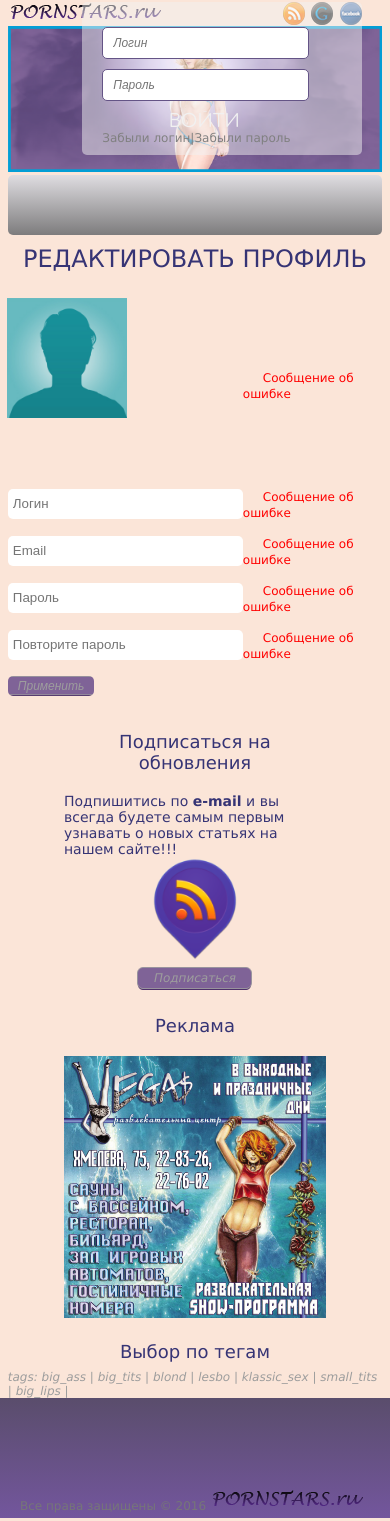
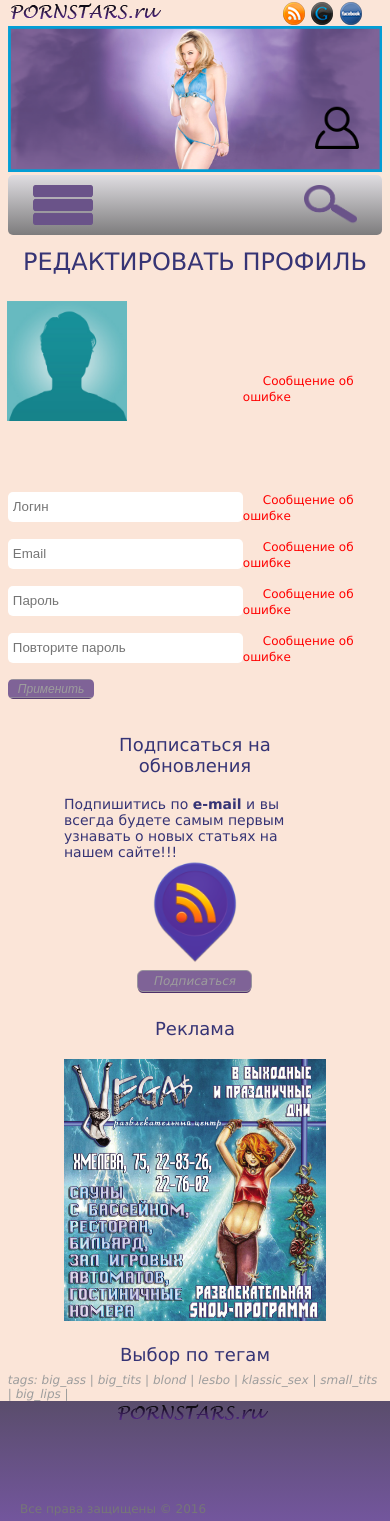
Before and after one commit to DMon777/new, a PHP site: page /edit_profile_content.html in a window 390 px wide. Run offline with PHP 8.4, Linux system fonts and the light colour scheme; some libraries are stand-ins or nearby versions.

Commit message:
полностью адаптировал 3 страницы

```diff
--- a/JS/menu.js
+++ b/JS/menu.js
@@ -38,15 +38,30 @@ $(document).ready(function() {
 
 
     $("#search_image").bind('click',function(){
-       $(this).css('display','none');
-        $("#adaptive_search_form").css('display','block');
+        $("#search_image").slideUp();
+        $("#adaptive_search_form").slideDown();
+        $("#adaptive_form_close").slideDown();
+    });
 
-        $("#adaptive_form_close").bind('click',function(){
-            $("#adaptive_search_form").css('display','none');
-            $("#search_image").css('display','block');
-        });
+
+    $("#adaptive_form_close").bind('click',function(){
+        $("#adaptive_search_form").css('display','none');
+        $("#adaptive_form_close").css('display','none');
+        $("#search_image").css('display','block');
+    });
+
+
+    $("#auth_img").bind('click',function(){
+
+        $("#auth_img").css('display','none');
+        $("#auth").slideDown(300);
 
     });
+
+    $("#auth_close_img").bind('click',function(){
+        $("#auth").css('display','none');
+        $("#auth_img").slideDown(300);
+    })
 
 
 
--- a/edit_profile_content.html
+++ b/edit_profile_content.html
@@ -28,8 +28,7 @@
                 <div id="auth">
                     <div>
 
-
-
+                        <img src="images/x.png" id="auth_close_img">
                         <form method = "post" action = "">
                             <input type="text" name="login" placeholder="Логин"><br>
                             <input type="password" name="password" placeholder="Пароль"><br>
@@ -39,6 +38,10 @@
                     </div>
                 </div>
 
+
+                <div class="adaptive_auth">
+                    <img src="images/login.png" id="auth_img">
+                </div>
                 <!--  <div id = 'authorized'>
                        <p>Добро пожаловать на сайт</p>
                        <p>Логин</p>
@@ -74,7 +77,43 @@
                 </form>
             </div>
 
+            <div id="adaptive_menu">
+                <img src="images/adaptive_menu.png" id="menu_image">
+
+                <ul id="adaptive_main_menu">
+                    <li><a href="index.html"> Главная </a> </li>
+                    <li><a href="#"> Категории </a>
+
+                        <ul class = "inner_adaptive_menu">
+                            <li> <a href="#"> Большая грудь </a> </li>
+                            <li> <a href="#"> Большая попа </a> </li>
+                            <li> <a href="#"> Худенькие </a> </li>
+                        </ul>
+
+                    </li>
+
+                    <li><a href="#"> Регистрация </a> </li>
+                    <li><a href="#"> Карта сайта </a> </li>
+
+                </ul>
+
+            </div>
+
+            <div id="adaptive_search">
+                <img src="images/adaptive_search.png" id="search_image">
+            </div>
+
         </nav>
+        <div class="clear"></div>
+
+        <div id = "adaptive_search_form">
+            <form method="post" action = "">
+                <input type="text" name = "search_text" placeholder="Найти...">
+                <input type="image" src="images/search.png" name = "search" value = "">
+                <img src="images/adaptive_close.png" id="adaptive_form_close">
+            </form>
+        </div>
+        <div class="clear"></div>
 
         <main id = "edit_profile_content">
             <div>
@@ -90,7 +129,6 @@
                                            <img id="avatar" src="images/default-avatar.jpg">
                                        </td>
                                        <td><span class = 'registration_error_message'>Сообщение об ошибке</span></td>
-
                                 </tr>
 
                                 <tr>
--- a/styles/style.css
+++ b/styles/style.css
@@ -90,6 +90,15 @@ header > img{
     color:grey;
 }
 
+.adaptive_auth{
+    display:none;
+}
+
+#auth_close_img{
+    display:none;
+}
+
+
 
 
 
@@ -108,7 +117,7 @@ header > img{
 
 nav{
 width:100%;height:60px;border-radius:5px;background: linear-gradient(180deg, rgba(223,221,225,1) 0, rgba(125,124,125,1) 100%);
-    overflow: hidden;
+
 }
 
 #menu{
@@ -717,6 +745,44 @@ footer #footer_logo{
 }
 
 @media screen and (max-width:730px){
+
+    #auth{
+        display:none;margin:auto;width:93%;height:85%;
+    }
+
+    #auth_close_img{
+        display:inline;
+    }
+
+    .adaptive_auth{
+        display:block; position:absolute;right:20px;bottom:20px;
+    }
+      header #auth_img{
+            width:50px;cursor: pointer;
+        }
+
+      header #auth_close_img{
+          width:20px;right: 0;position:absolute;cursor:pointer;
+      }
+
+
+    #auth form {
+        padding: 5px 0 0 5px;
+    }
+
+
+    #auth form input[name="login"], #auth form input[name="password"]{
+        width:60%;margin-bottom:2px;
+    }
+
+    #auth form input[name="enter"]{
+        display:inline;
+    }
+
+
+    #auth .forgot{
+        margin-left:5px;
+    }
 
     main{
         float:none;width:100%;
@@ -768,4 +834,56 @@ footer #footer_logo{
         display:none;
     }
 
+    footer #footer_logo{
+        position:static;text-align: center;
+    }
+
+
+    #authorized {
+        bottom: 0;
+        height: 90%;
+        position: absolute;
+        right: 0;
+        width: 100%;
+    }
+
+    }
+
+@media screen and (max-width:360px){
+
+    #auth{
+        width:100%;height:100%;right:0;bottom:0;
+    }
+    #auth form input[name="enter"]{
+        font-size:14px;
+    }
+    #auth form input[name="login"], #auth form input[name="password"]{
+        height:24px;width:80%;
+    }
+
+    #adaptive_search_form{
+        width:100%;
+    }
+    input[name="search_text"]{
+        width:85%;
+    }
+
+    #navigation td a{
+        padding:5px 8px;
+    }
+    #navigation .arrow img{
+        height:17px;
+    }
+
+
+    span.registration_error_message {
+        font-size: 10px;
+        padding-left: 0;
+    }
+
+    main input[type="text"], main input[type="password"] {
+        width: 200px;
+    }
+
+
 }
```
Also changed, not shown: other parts of styles/style.css (+25 -6 lines), full_article.html (+16 -3 lines), index.html (+12 -8 lines), images/login.png (added).
